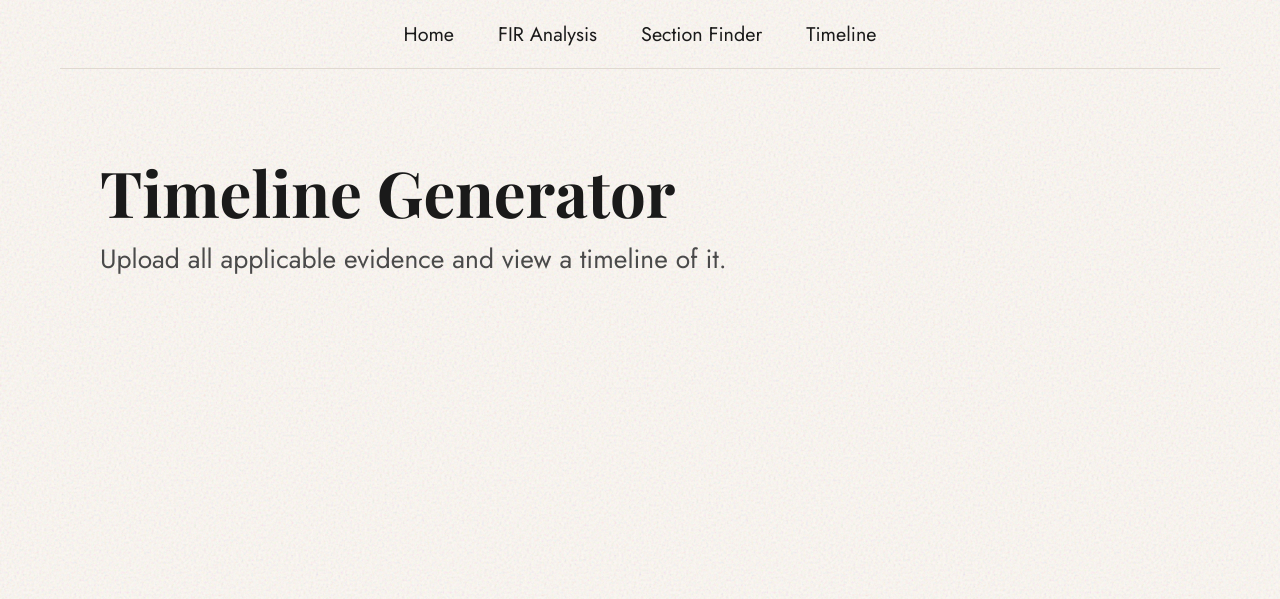
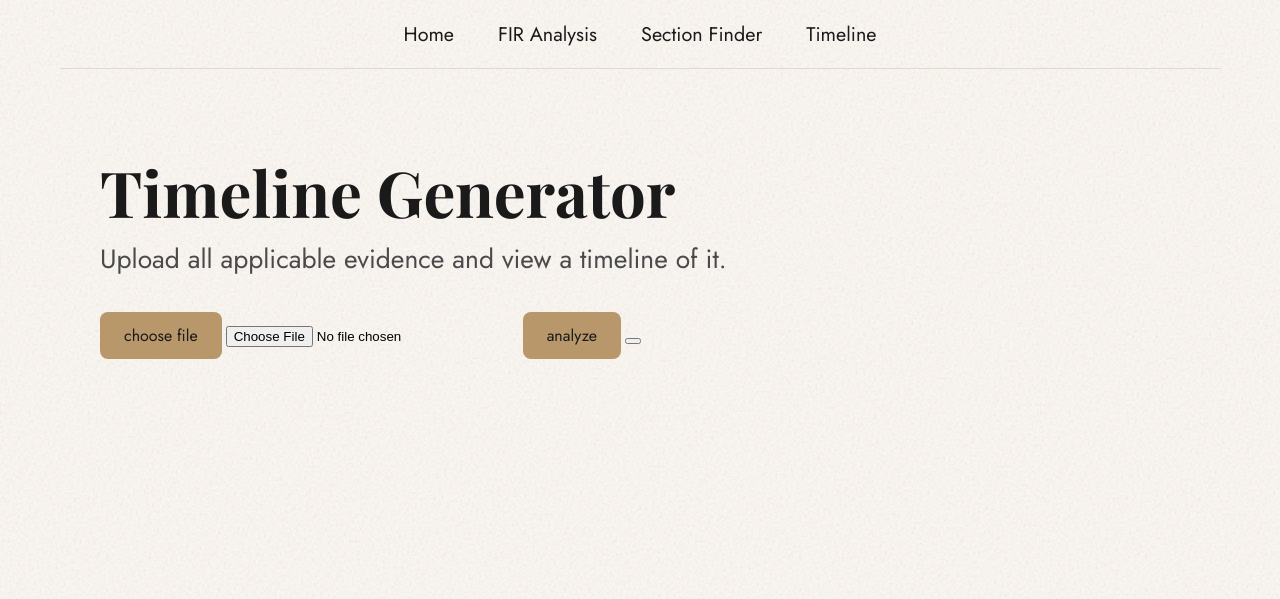
Before and after one commit to fourtysevencode/nyaya, a FastAPI app: page /timeline-generator in a window 1280 px wide. Shown: the top 599 px of the page. Run offline with FastAPI, Linux system fonts and the light colour scheme.

Commit message:
Add timeline input functionality and update styles for upload labels

```diff
--- a/templates/static/style.css
+++ b/templates/static/style.css
@@ -91,7 +91,7 @@ nav a:hover {
     display: none;
 }
 
-#upload-label {
+.upload-label {
     background-color: #b8976a;
     color: #1a1a1a;
     padding: 12px 24px;
--- a/templates/timeline_generator.html
+++ b/templates/timeline_generator.html
@@ -4,6 +4,7 @@
     <meta charset="UTF-8">
     <title>FIR Analysis</title>
     <link rel="stylesheet" href="/static/style.css">
+    <link rel="script" href="/static/utils/timeline.js"
     <meta name="viewport" content="width=device-width, initial-scale=1.0">
     <link rel="apple-touch-icon" sizes="180x180" href="/favicon/apple-touch-icon.png">
     <link rel="icon" type="image/png" sizes="32x32" href="/favicon/favicon-32x32.png">
@@ -22,5 +23,11 @@
 
     <h2 id="fir_title">Timeline Generator</h2>
     <p id="fir-subtext">Upload all applicable evidence and view a timeline of it.</p>
+
+    <label for="timeline_input" class="upload-label">choose file</label>
+    <input type="file" id="timeline_input" accept=".pdf, .docx, .mp3, .mp4" />
+
+    <label for="analyze" class="upload-label">analyze</label>
+    <button id="timeline-submit"></button>
 </body>
 </html>
```
Also changed, not shown: templates/utils/timeline.js (added, +8 -0 lines).
